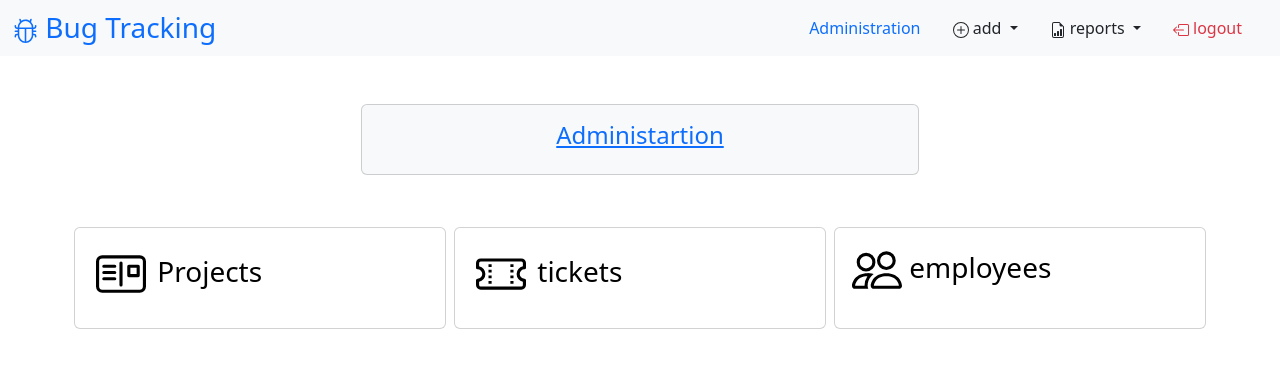
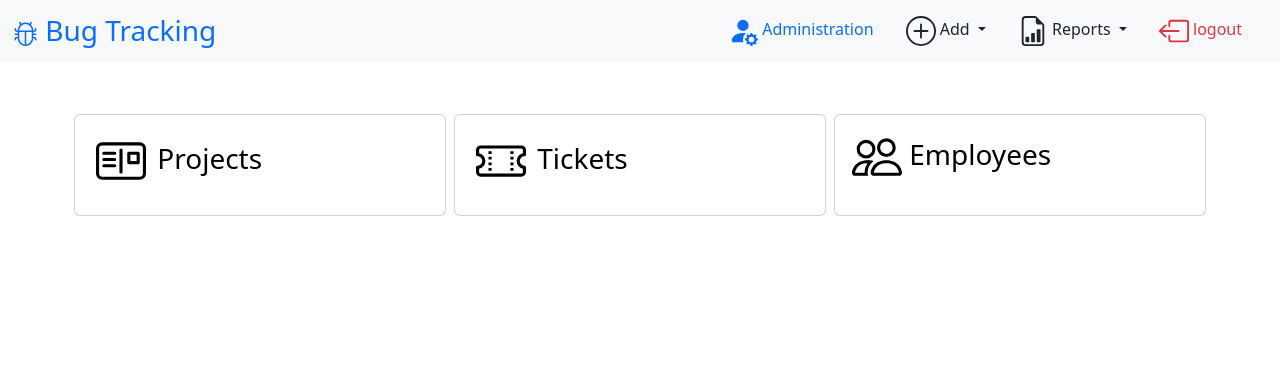
Before and after one commit to pj8912/php_bug_tracking, a PHP site: page /php_bug_tracking/home.php in a window 1280 px wide. Shown: the top 368 px of the page. Run offline with PHP 8.4, Linux system fonts and the light colour scheme; the visitor is signed in with stand-in values (Sample User, id 1).

Commit message:
ui update

```diff
--- a/home.php
+++ b/home.php
@@ -35,9 +35,7 @@ if (isset($_SESSION['u_id'])) {
 
 	echo '
   <div class="container">
-    <div class="card card-body bg-light mt-5 w-50 m-auto">
-        <a href="admin/admin.php" class="text-center h4">Administartion</a>
-    </div>
+
 
 
 	<div class="mt-5 row">
@@ -63,7 +61,7 @@ if (isset($_SESSION['u_id'])) {
 				  	<path d="M4 4.85v.9h1v-.9H4Zm7 0v.9h1v-.9h-1Zm-7 1.8v.9h1v-.9H4Zm7 0v.9h1v-.9h-1Zm-7 1.8v.9h1v-.9H4Zm7 0v.9h1v-.9h-1Zm-7 1.8v.9h1v-.9H4Zm7 0v.9h1v-.9h-1Z"/>
 				  	<path d="M1.5 3A1.5 1.5 0 0 0 0 4.5V6a.5.5 0 0 0 .5.5 1.5 1.5 0 1 1 0 3 .5.5 0 0 0-.5.5v1.5A1.5 1.5 0 0 0 1.5 13h13a1.5 1.5 0 0 0 1.5-1.5V10a.5.5 0 0 0-.5-.5 1.5 1.5 0 0 1 0-3A.5.5 0 0 0 16 6V4.5A1.5 1.5 0 0 0 14.5 3h-13ZM1 4.5a.5.5 0 0 1 .5-.5h13a.5.5 0 0 1 .5.5v1.05a2.5 2.5 0 0 0 0 4.9v1.05a.5.5 0 0 1-.5.5h-13a.5.5 0 0 1-.5-.5v-1.05a2.5 2.5 0 0 0 0-4.9V4.5Z"/>
 				  	</svg>
-	tickets</a>
+	Tickets</a>
 </div>
 
 
@@ -74,7 +72,7 @@ if (isset($_SESSION['u_id'])) {
 	<svg xmlns="http://www.w3.org/2000/svg" width="50" height="50" fill="currentColor" class="bi bi-people" viewBox="0 0 16 16">
 	<path d="M15 14s1 0 1-1-1-4-5-4-5 3-5 4 1 1 1 1h8Zm-7.978-1A.261.261 0 0 1 7 12.996c.001-.264.167-1.03.76-1.72C8.312 10.629 9.282 10 11 10c1.717 0 2.687.63 3.24 1.276.593.69.758 1.457.76 1.72l-.008.002a.274.274 0 0 1-.014.002H7.022ZM11 7a2 2 0 1 0 0-4 2 2 0 0 0 0 4Zm3-2a3 3 0 1 1-6 0 3 3 0 0 1 6 0ZM6.936 9.28a5.88 5.88 0 0 0-1.23-.247A7.35 7.35 0 0 0 5 9c-4 0-5 3-5 4 0 .667.333 1 1 1h4.216A2.238 2.238 0 0 1 5 13c0-1.01.377-2.042 1.09-2.904.243-.294.526-.569.846-.816ZM4.92 10A5.493 5.493 0 0 0 4 13H1c0-.26.164-1.03.76-1.724.545-.636 1.492-1.256 3.16-1.275ZM1.5 5.5a3 3 0 1 1 6 0 3 3 0 0 1-6 0Zm3-2a2 2 0 1 0 0 4 2 2 0 0 0 0-4Z"/>
   </svg>
-		employees</a>
+		Employees</a>
 </div>
 
 
--- a/src/Templates/Template.php
+++ b/src/Templates/Template.php
@@ -60,28 +60,33 @@ class Template
 			echo '
 
 			<li class="nav-item">
-					<a class="nav-link" href="'.Config::$home.'/admin/admin.php">Administration</a>
+					<a class="nav-link" href="'.Config::$home.'/admin/admin.php">
+					<svg xmlns="http://www.w3.org/2000/svg" width="30" height="30" fill="currentColor" class="bi bi-person-fill-gear" viewBox="0 0 16 16">
+					<path d="M11 5a3 3 0 1 1-6 0 3 3 0 0 1 6 0Zm-9 8c0 1 1 1 1 1h5.256A4.493 4.493 0 0 1 8 12.5a4.49 4.49 0 0 1 1.544-3.393C9.077 9.038 8.564 9 8 9c-5 0-6 3-6 4Zm9.886-3.54c.18-.613 1.048-.613 1.229 0l.043.148a.64.64 0 0 0 .921.382l.136-.074c.561-.306 1.175.308.87.869l-.075.136a.64.64 0 0 0 .382.92l.149.045c.612.18.612 1.048 0 1.229l-.15.043a.64.64 0 0 0-.38.921l.074.136c.305.561-.309 1.175-.87.87l-.136-.075a.64.64 0 0 0-.92.382l-.045.149c-.18.612-1.048.612-1.229 0l-.043-.15a.64.64 0 0 0-.921-.38l-.136.074c-.561.305-1.175-.309-.87-.87l.075-.136a.64.64 0 0 0-.382-.92l-.148-.045c-.613-.18-.613-1.048 0-1.229l.148-.043a.64.64 0 0 0 .382-.921l-.074-.136c-.306-.561.308-1.175.869-.87l.136.075a.64.64 0 0 0 .92-.382l.045-.148ZM14 12.5a1.5 1.5 0 1 0-3 0 1.5 1.5 0 0 0 3 0Z"/>
+				</svg>
+					Administration
+					</a>
 				</li>';
 
 			echo '
 					<li class="nav-item dropdown">
 					<a class="nav-link dropdown-toggle text-dark" href="#" id="navbarDropdown" role="button" data-bs-toggle="dropdown" aria-expanded="false">
 
-					<svg xmlns="http://www.w3.org/2000/svg" width="16" height="16" fill="currentColor" class="bi bi-plus-circle" viewBox="0 0 16 16">
+					<svg xmlns="http://www.w3.org/2000/svg" width="30" height="30" fill="currentColor" class="bi bi-plus-circle" viewBox="0 0 16 16">
   <path d="M8 15A7 7 0 1 1 8 1a7 7 0 0 1 0 14zm0 1A8 8 0 1 0 8 0a8 8 0 0 0 0 16z"/>
   <path d="M8 4a.5.5 0 0 1 .5.5v3h3a.5.5 0 0 1 0 1h-3v3a.5.5 0 0 1-1 0v-3h-3a.5.5 0 0 1 0-1h3v-3A.5.5 0 0 1 8 4z"/>
-</svg> add
+</svg> Add
 					</a>
 				  <ul class="dropdown-menu" aria-labelledby="navbarDropdown">
 				  <li><a class="dropdown-item" href="'.Config::$home.'/project/project.php">
-				  <svg xmlns="http://www.w3.org/2000/svg" width="16" height="16" fill="currentColor" class="bi bi-postcard m-1" viewBox="0 0 16 16">
+				  <svg xmlns="http://www.w3.org/2000/svg" width="30" height="30" fill="currentColor" class="bi bi-postcard m-1" viewBox="0 0 16 16">
 				  <path fill-rule="evenodd" d="M2 2a2 2 0 0 0-2 2v8a2 2 0 0 0 2 2h12a2 2 0 0 0 2-2V4a2 2 0 0 0-2-2H2ZM1 4a1 1 0 0 1 1-1h12a1 1 0 0 1 1 1v8a1 1 0 0 1-1 1H2a1 1 0 0 1-1-1V4Zm7.5.5a.5.5 0 0 0-1 0v7a.5.5 0 0 0 1 0v-7ZM2 5.5a.5.5 0 0 1 .5-.5H6a.5.5 0 0 1 0 1H2.5a.5.5 0 0 1-.5-.5Zm0 2a.5.5 0 0 1 .5-.5H6a.5.5 0 0 1 0 1H2.5a.5.5 0 0 1-.5-.5Zm0 2a.5.5 0 0 1 .5-.5H6a.5.5 0 0 1 0 1H2.5a.5.5 0 0 1-.5-.5ZM10.5 5a.5.5 0 0 0-.5.5v3a.5.5 0 0 0 .5.5h3a.5.5 0 0 0 .5-.5v-3a.5.5 0 0 0-.5-.5h-3ZM13 8h-2V6h2v2Z"/>
 				  </svg>
 
 				  Add Project
 				  </a></li>
 				  <li><a class="dropdown-item " href="'.Config::$home.'/ticket/ticket.php">
-				  	<svg xmlns="http://www.w3.org/2000/svg" width="16" height="16" fill="currentColor" class="bi bi-ticket-perforated m-1" viewBox="0 0 16 16">
+				  	<svg xmlns="http://www.w3.org/2000/svg" width="30" height="30" fill="currentColor" class="bi bi-ticket-perforated m-1" viewBox="0 0 16 16">
 				  	<path d="M4 4.85v.9h1v-.9H4Zm7 0v.9h1v-.9h-1Zm-7 1.8v.9h1v-.9H4Zm7 0v.9h1v-.9h-1Zm-7 1.8v.9h1v-.9H4Zm7 0v.9h1v-.9h-1Zm-7 1.8v.9h1v-.9H4Zm7 0v.9h1v-.9h-1Z"/>
 				  	<path d="M1.5 3A1.5 1.5 0 0 0 0 4.5V6a.5.5 0 0 0 .5.5 1.5 1.5 0 1 1 0 3 .5.5 0 0 0-.5.5v1.5A1.5 1.5 0 0 0 1.5 13h13a1.5 1.5 0 0 0 1.5-1.5V10a.5.5 0 0 0-.5-.5 1.5 1.5 0 0 1 0-3A.5.5 0 0 0 16 6V4.5A1.5 1.5 0 0 0 14.5 3h-13ZM1 4.5a.5.5 0 0 1 .5-.5h13a.5.5 0 0 1 .5.5v1.05a2.5 2.5 0 0 0 0 4.9v1.05a.5.5 0 0 1-.5.5h-13a.5.5 0 0 1-.5-.5v-1.05a2.5 2.5 0 0 0 0-4.9V4.5Z"/>
 				  	</svg>
@@ -90,7 +95,7 @@ class Template
 
 				  <li>
 				  <a class="dropdown-item" href="'.Config::$home.'/employee/employee.php">
-				  <svg xmlns="http://www.w3.org/2000/svg" width="16" height="16" fill="currentColor" class="bi bi-person-plus m-1" viewBox="0 0 16 16">
+				  <svg xmlns="http://www.w3.org/2000/svg" width="30" height="30" fill="currentColor" class="bi bi-person-plus m-1" viewBox="0 0 16 16">
 				  <path d="M6 8a3 3 0 1 0 0-6 3 3 0 0 0 0 6zm2-3a2 2 0 1 1-4 0 2 2 0 0 1 4 0zm4 8c0 1-1 1-1 1H1s-1 0-1-1 1-4 6-4 6 3 6 4zm-1-.004c-.001-.246-.154-.986-.832-1.664C9.516 10.68 8.289 10 6 10c-2.29 0-3.516.68-4.168 1.332-.678.678-.83 1.418-.832 1.664h10z"/>
 				  <path fill-rule="evenodd" d="M13.5 5a.5.5 0 0 1 .5.5V7h1.5a.5.5 0 0 1 0 1H14v1.5a.5.5 0 0 1-1 0V8h-1.5a.5.5 0 0 1 0-1H13V5.5a.5.5 0 0 1 .5-.5z"/>
 				</svg>
@@ -104,22 +109,22 @@ class Template
 			echo '
 					<li class="nav-item dropdown">
 					<a class="nav-link dropdown-toggle text-dark" href="#" id="navbarDropdown" role="button" data-bs-toggle="dropdown" aria-expanded="false">
-					<svg xmlns="http://www.w3.org/2000/svg" width="16" height="16" fill="currentColor" class="bi bi-file-earmark-bar-graph" viewBox="0 0 16 16">
+					<svg xmlns="http://www.w3.org/2000/svg" width="30" height="30" fill="currentColor" class="bi bi-file-earmark-bar-graph" viewBox="0 0 16 16">
 					<path d="M10 13.5a.5.5 0 0 0 .5.5h1a.5.5 0 0 0 .5-.5v-6a.5.5 0 0 0-.5-.5h-1a.5.5 0 0 0-.5.5v6zm-2.5.5a.5.5 0 0 1-.5-.5v-4a.5.5 0 0 1 .5-.5h1a.5.5 0 0 1 .5.5v4a.5.5 0 0 1-.5.5h-1zm-3 0a.5.5 0 0 1-.5-.5v-2a.5.5 0 0 1 .5-.5h1a.5.5 0 0 1 .5.5v2a.5.5 0 0 1-.5.5h-1z"/>
 					<path d="M14 14V4.5L9.5 0H4a2 2 0 0 0-2 2v12a2 2 0 0 0 2 2h8a2 2 0 0 0 2-2zM9.5 3A1.5 1.5 0 0 0 11 4.5h2V14a1 1 0 0 1-1 1H4a1 1 0 0 1-1-1V2a1 1 0 0 1 1-1h5.5v2z"/>
 				  </svg>
-						reports
+						Reports
 					</a>
 				  <ul class="dropdown-menu" aria-labelledby="navbarDropdown">
 				  <li><a class="dropdown-item" href="'.Config::$home.'/project/projects.php">
-				  <svg xmlns="http://www.w3.org/2000/svg" width="16" height="16" fill="currentColor" class="bi bi-postcard m-1" viewBox="0 0 16 16">
+				  <svg xmlns="http://www.w3.org/2000/svg" width="30" height="30" fill="currentColor" class="bi bi-postcard m-1" viewBox="0 0 16 16">
 				  <path fill-rule="evenodd" d="M2 2a2 2 0 0 0-2 2v8a2 2 0 0 0 2 2h12a2 2 0 0 0 2-2V4a2 2 0 0 0-2-2H2ZM1 4a1 1 0 0 1 1-1h12a1 1 0 0 1 1 1v8a1 1 0 0 1-1 1H2a1 1 0 0 1-1-1V4Zm7.5.5a.5.5 0 0 0-1 0v7a.5.5 0 0 0 1 0v-7ZM2 5.5a.5.5 0 0 1 .5-.5H6a.5.5 0 0 1 0 1H2.5a.5.5 0 0 1-.5-.5Zm0 2a.5.5 0 0 1 .5-.5H6a.5.5 0 0 1 0 1H2.5a.5.5 0 0 1-.5-.5Zm0 2a.5.5 0 0 1 .5-.5H6a.5.5 0 0 1 0 1H2.5a.5.5 0 0 1-.5-.5ZM10.5 5a.5.5 0 0 0-.5.5v3a.5.5 0 0 0 .5.5h3a.5.5 0 0 0 .5-.5v-3a.5.5 0 0 0-.5-.5h-3ZM13 8h-2V6h2v2Z"/>
 				  </svg>
 
 				  View Projects
 				  </a></li>
 				  <li><a class="dropdown-item " href="'.Config::$home.'/ticket/tickets.php">
-				  	<svg xmlns="http://www.w3.org/2000/svg" width="16" height="16" fill="currentColor" class="bi bi-ticket-perforated m-1" viewBox="0 0 16 16">
+				  	<svg xmlns="http://www.w3.org/2000/svg" width="30" height="30" fill="currentColor" class="bi bi-ticket-perforated m-1" viewBox="0 0 16 16">
 				  	<path d="M4 4.85v.9h1v-.9H4Zm7 0v.9h1v-.9h-1Zm-7 1.8v.9h1v-.9H4Zm7 0v.9h1v-.9h-1Zm-7 1.8v.9h1v-.9H4Zm7 0v.9h1v-.9h-1Zm-7 1.8v.9h1v-.9H4Zm7 0v.9h1v-.9h-1Z"/>
 				  	<path d="M1.5 3A1.5 1.5 0 0 0 0 4.5V6a.5.5 0 0 0 .5.5 1.5 1.5 0 1 1 0 3 .5.5 0 0 0-.5.5v1.5A1.5 1.5 0 0 0 1.5 13h13a1.5 1.5 0 0 0 1.5-1.5V10a.5.5 0 0 0-.5-.5 1.5 1.5 0 0 1 0-3A.5.5 0 0 0 16 6V4.5A1.5 1.5 0 0 0 14.5 3h-13ZM1 4.5a.5.5 0 0 1 .5-.5h13a.5.5 0 0 1 .5.5v1.05a2.5 2.5 0 0 0 0 4.9v1.05a.5.5 0 0 1-.5.5h-13a.5.5 0 0 1-.5-.5v-1.05a2.5 2.5 0 0 0 0-4.9V4.5Z"/>
 				  	</svg>
@@ -127,7 +132,7 @@ class Template
 				  </a></li>
 				  <li>
 				  <a class="dropdown-item" href="'.Config::$home.'/employee/employees.php">
-				  <svg xmlns="http://www.w3.org/2000/svg" width="16" height="16" fill="currentColor" class="bi bi-people" viewBox="0 0 16 16">
+				  <svg xmlns="http://www.w3.org/2000/svg" width="30" height="30" fill="currentColor" class="bi bi-people" viewBox="0 0 16 16">
 	<path d="M15 14s1 0 1-1-1-4-5-4-5 3-5 4 1 1 1 1h8Zm-7.978-1A.261.261 0 0 1 7 12.996c.001-.264.167-1.03.76-1.72C8.312 10.629 9.282 10 11 10c1.717 0 2.687.63 3.24 1.276.593.69.758 1.457.76 1.72l-.008.002a.274.274 0 0 1-.014.002H7.022ZM11 7a2 2 0 1 0 0-4 2 2 0 0 0 0 4Zm3-2a3 3 0 1 1-6 0 3 3 0 0 1 6 0ZM6.936 9.28a5.88 5.88 0 0 0-1.23-.247A7.35 7.35 0 0 0 5 9c-4 0-5 3-5 4 0 .667.333 1 1 1h4.216A2.238 2.238 0 0 1 5 13c0-1.01.377-2.042 1.09-2.904.243-.294.526-.569.846-.816ZM4.92 10A5.493 5.493 0 0 0 4 13H1c0-.26.164-1.03.76-1.724.545-.636 1.492-1.256 3.16-1.275ZM1.5 5.5a3 3 0 1 1 6 0 3 3 0 0 1-6 0Zm3-2a2 2 0 1 0 0 4 2 2 0 0 0 0-4Z"/>
   </svg>
 				  View Employees
@@ -140,7 +145,7 @@ class Template
 				  </li>
 
 								<li class="nav-item" ><a class="nav-link text-danger" href="'.Config::$home.'/user/logout.php" class="">
-				<svg xmlns="http://www.w3.org/2000/svg" width="16" height="16" fill="currentColor" class="bi bi-box-arrow-left" viewBox="0 0 16 16">
+				<svg xmlns="http://www.w3.org/2000/svg" width="30" height="30" fill="currentColor" class="bi bi-box-arrow-left" viewBox="0 0 16 16">
 				<path fill-rule="evenodd" d="M6 12.5a.5.5 0 0 0 .5.5h8a.5.5 0 0 0 .5-.5v-9a.5.5 0 0 0-.5-.5h-8a.5.5 0 0 0-.5.5v2a.5.5 0 0 1-1 0v-2A1.5 1.5 0 0 1 6.5 2h8A1.5 1.5 0 0 1 16 3.5v9a1.5 1.5 0 0 1-1.5 1.5h-8A1.5 1.5 0 0 1 5 12.5v-2a.5.5 0 0 1 1 0v2z"/>
 				<path fill-rule="evenodd" d="M.146 8.354a.5.5 0 0 1 0-.708l3-3a.5.5 0 1 1 .708.708L1.707 7.5H10.5a.5.5 0 0 1 0 1H1.707l2.147 2.146a.5.5 0 0 1-.708.708l-3-3z"/>
 				</svg>
```
